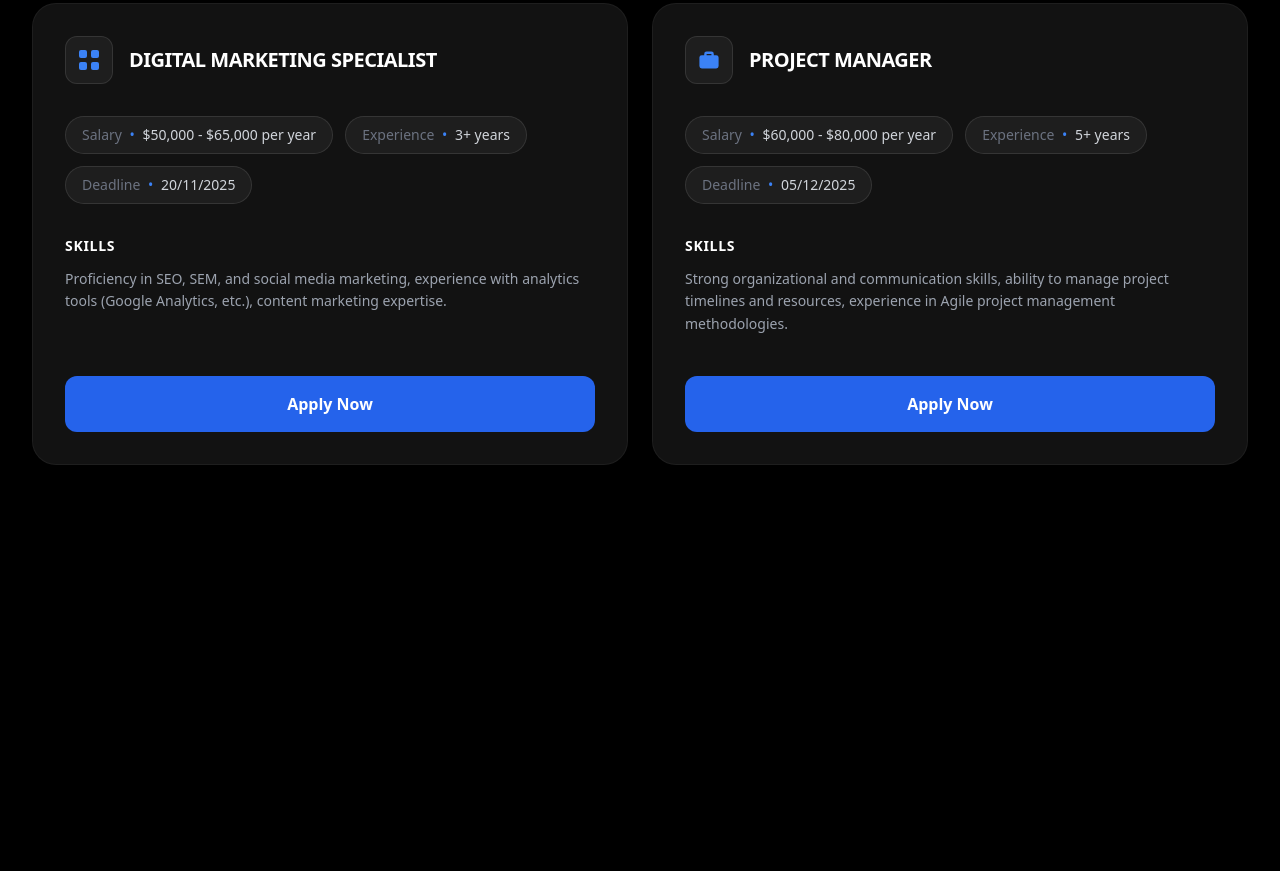
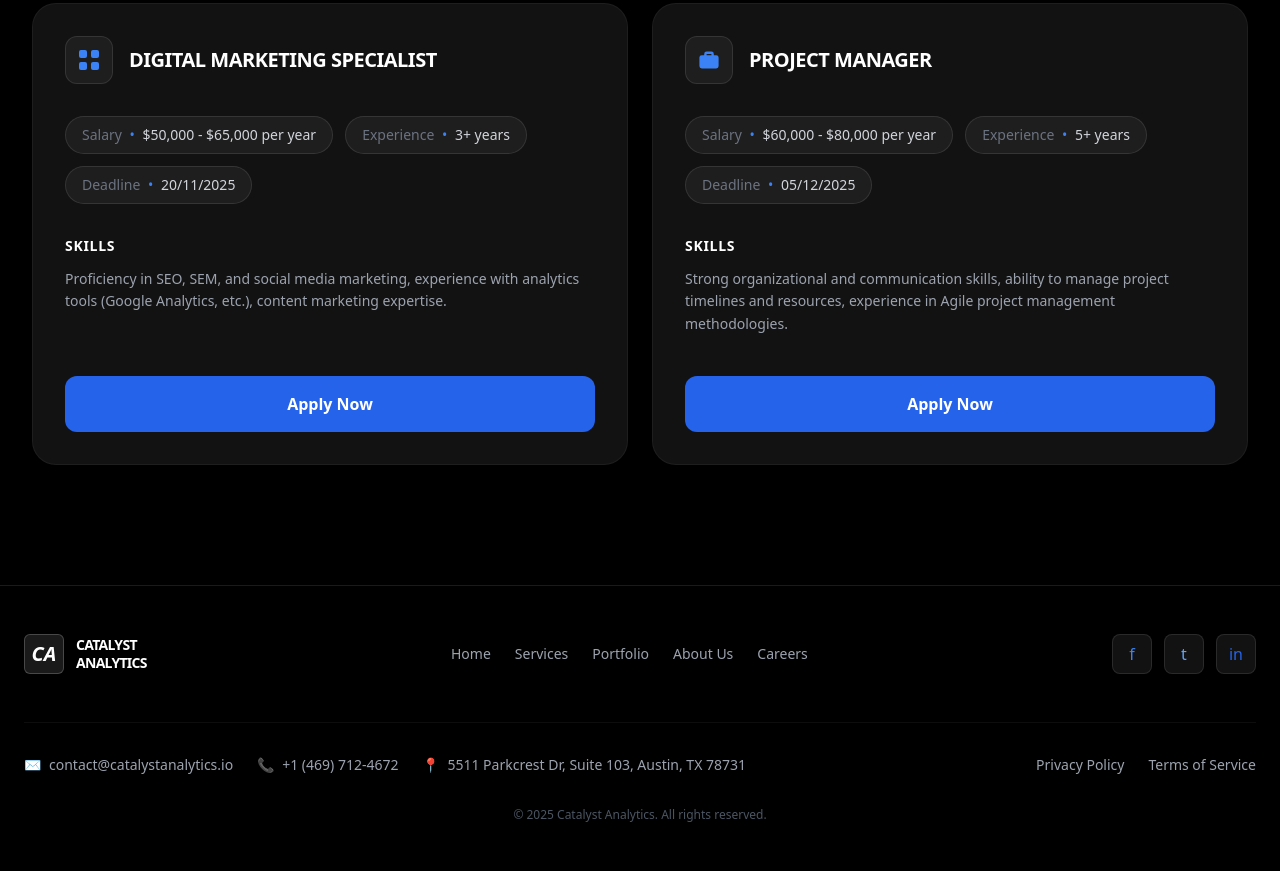
Before and after one commit to khidirovv33/homecolab30, a website: page Abdullo.html in a window 1280 px wide. Shown: the part 3513-4384 px from the top of the page. Before the commit the page ends 4098 px from the top, so only its background shows below. Drawn offline with nearby package versions, Linux system fonts and the light colour scheme.

Commit message:
com5 by Abdullo

```diff
--- a/Abdullo.html
+++ b/Abdullo.html
@@ -358,6 +358,67 @@
     </div>
 </section>
 </section>
+<footer class="bg-black text-white py-12 border-t border-white/10">
+    <div class="max-w-7xl mx-auto px-6">
+
+        <div class="flex flex-col lg:flex-row justify-between items-center gap-8 mb-12">
+            <div class="flex items-center gap-3">
+                <div class="w-10 h-10 bg-white/10 flex items-center justify-center rounded-md border border-white/20">
+                    <span class="font-bold text-xl italic">CA</span>
+                </div>
+                <div class="font-bold leading-tight uppercase tracking-tighter text-sm">
+                    Catalyst<br>Analytics
+                </div>
+            </div>
+
+            <ul class="flex flex-wrap justify-center gap-6 text-sm text-gray-400">
+                <li><a href="#" class="hover:text-white transition">Home</a></li>
+                <li><a href="#" class="hover:text-white transition">Services</a></li>
+                <li><a href="#" class="hover:text-white transition">Portfolio</a></li>
+                <li><a href="#" class="hover:text-white transition">About Us</a></li>
+                <li><a href="#" class="hover:text-white transition">Careers</a></li>
+            </ul>
+
+            <div class="flex gap-3">
+                <a href="#" class="w-10 h-10 bg-[#121212] border border-white/10 rounded-lg flex items-center justify-center hover:bg-blue-600 transition group">
+                    <span class="text-blue-500 group-hover:text-white">f</span>
+                </a>
+                <a href="#" class="w-10 h-10 bg-[#121212] border border-white/10 rounded-lg flex items-center justify-center hover:bg-blue-400 transition group">
+                    <span class="text-blue-400 group-hover:text-white">t</span>
+                </a>
+                <a href="#" class="w-10 h-10 bg-[#121212] border border-white/10 rounded-lg flex items-center justify-center hover:bg-blue-700 transition group">
+                    <span class="text-blue-600 group-hover:text-white">in</span>
+                </a>
+            </div>
+        </div>
+
+        <div class="flex flex-col lg:flex-row justify-between items-center gap-6 border-t border-white/5 pt-8 mb-8">
+            <div class="flex flex-col md:flex-row items-center gap-6 text-sm text-gray-400">
+                <div class="flex items-center gap-2">
+                    <span class="text-blue-500">✉</span>
+                    <span>contact@catalystanalytics.io</span>
+                </div>
+                <div class="flex items-center gap-2">
+                    <span class="text-blue-500">📞</span>
+                    <span>+1 (469) 712-4672</span>
+                </div>
+                <div class="flex items-center gap-2">
+                    <span class="text-blue-500">📍</span>
+                    <span>5511 Parkcrest Dr, Suite 103, Austin, TX 78731</span>
+                </div>
+            </div>
+
+            <div class="flex gap-6 text-sm text-gray-400">
+                <a href="#" class="hover:text-white transition">Privacy Policy</a>
+                <a href="#" class="hover:text-white transition">Terms of Service</a>
+            </div>
+        </div>
+
+        <div class="text-center text-xs text-gray-600">
+            © 2025 Catalyst Analytics. All rights reserved.
+        </div>
+    </div>
+</footer>
 
 </body>
 </html>
```
